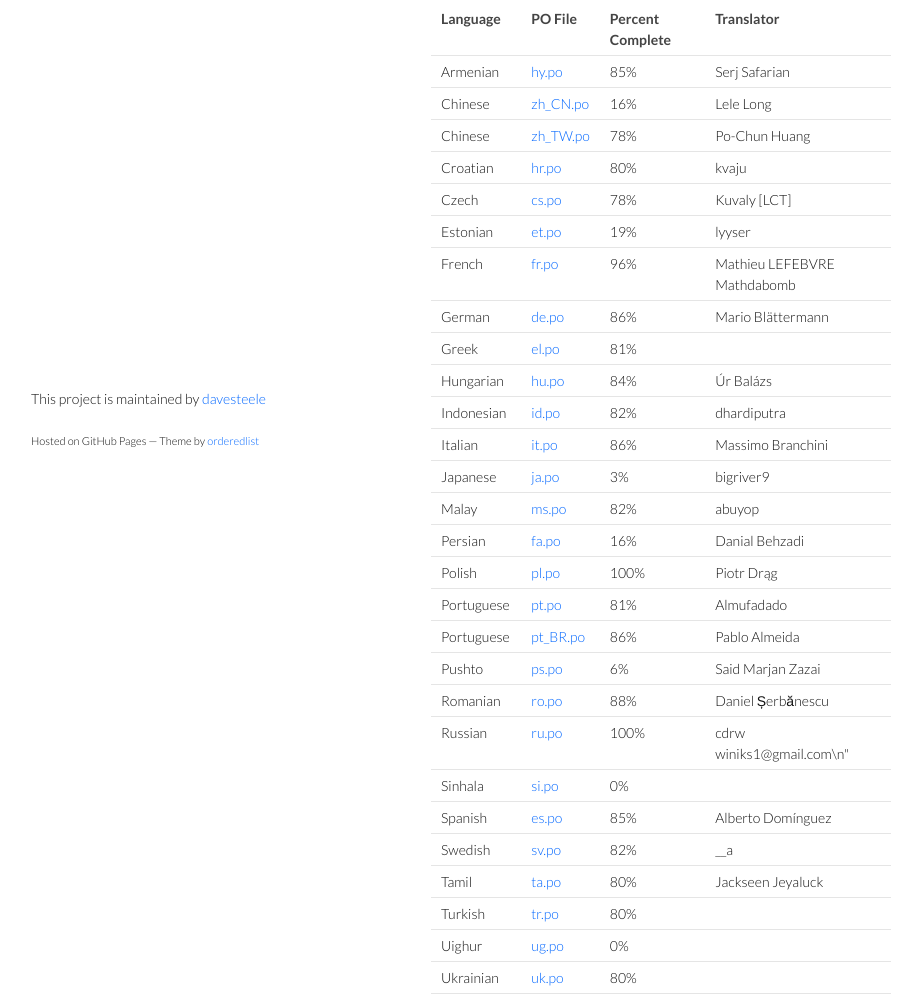
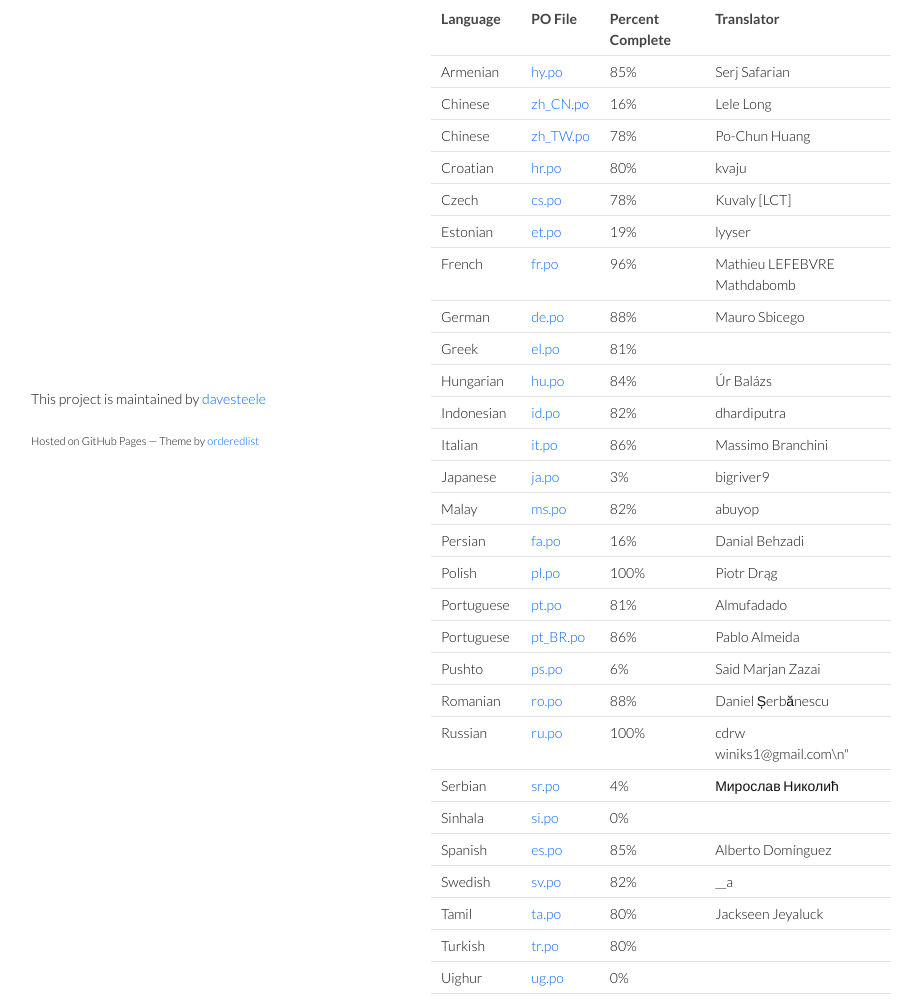
Before and after one commit to davesteele/gnome-gmail, a plain HTML site: page translation.html in a window 1280 px wide. Shown: the part 280-1282 px from the top of the page, without its empty margins (179-1101 px from the left). Drawn offline with Linux system fonts and the light colour scheme.

Commit message:
Add v2.4.1-1

```diff
--- a/pkgs.json
+++ b/pkgs.json
@@ -1,5 +1,6 @@
 {
     "all_pkgs": [
+        "gnome-gmail_2.4.1-1_all.deb",
         "gnome-gmail_2.3.1-2_all.deb",
         "gnome-gmail_2.3.1-1_all.deb",
         "gnome-gmail_2.3-1+ppa1_all.deb",
@@ -22,6 +23,6 @@
         "gnome-gmail_1.8.3-1_all.deb"
     ],
     "latest_pkgs": [
-        "gnome-gmail_2.3.1-2_all.deb"
+        "gnome-gmail_2.4.1-1_all.deb"
     ]
 }
--- a/postats.json
+++ b/postats.json
@@ -45,8 +45,8 @@
         {
             "code": "de",
             "language": "German",
-            "percent": 86,
-            "translator": "Mario Bl\u00e4ttermann "
+            "percent": 88,
+            "translator": "Mauro Sbicego "
         },
         {
             "code": "el",
@@ -127,6 +127,12 @@
             "translator": "cdrw winiks1@gmail.com\\n\"\n"
         },
         {
+            "code": "sr",
+            "language": "Serbian",
+            "percent": 4,
+            "translator": "\u041c\u0438\u0440\u043e\u0441\u043b\u0430\u0432 \u041d\u0438\u043a\u043e\u043b\u0438\u045b "
+        },
+        {
             "code": "si",
             "language": "Sinhala",
             "percent": 0,
```
Also changed, not shown: man/gnome-gmail.html (+1 -1 lines), deb/checksums.txt, 15 other files.
